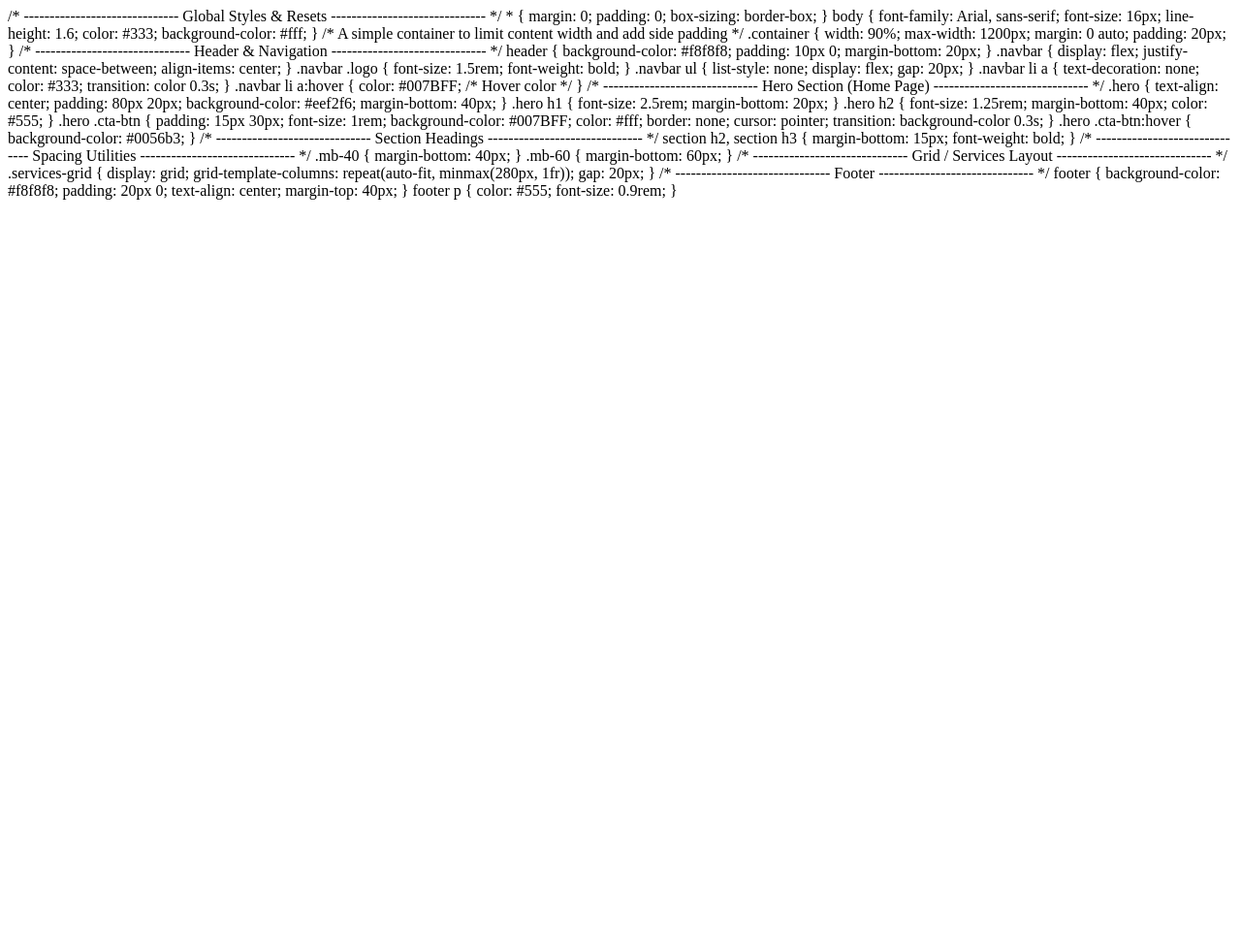
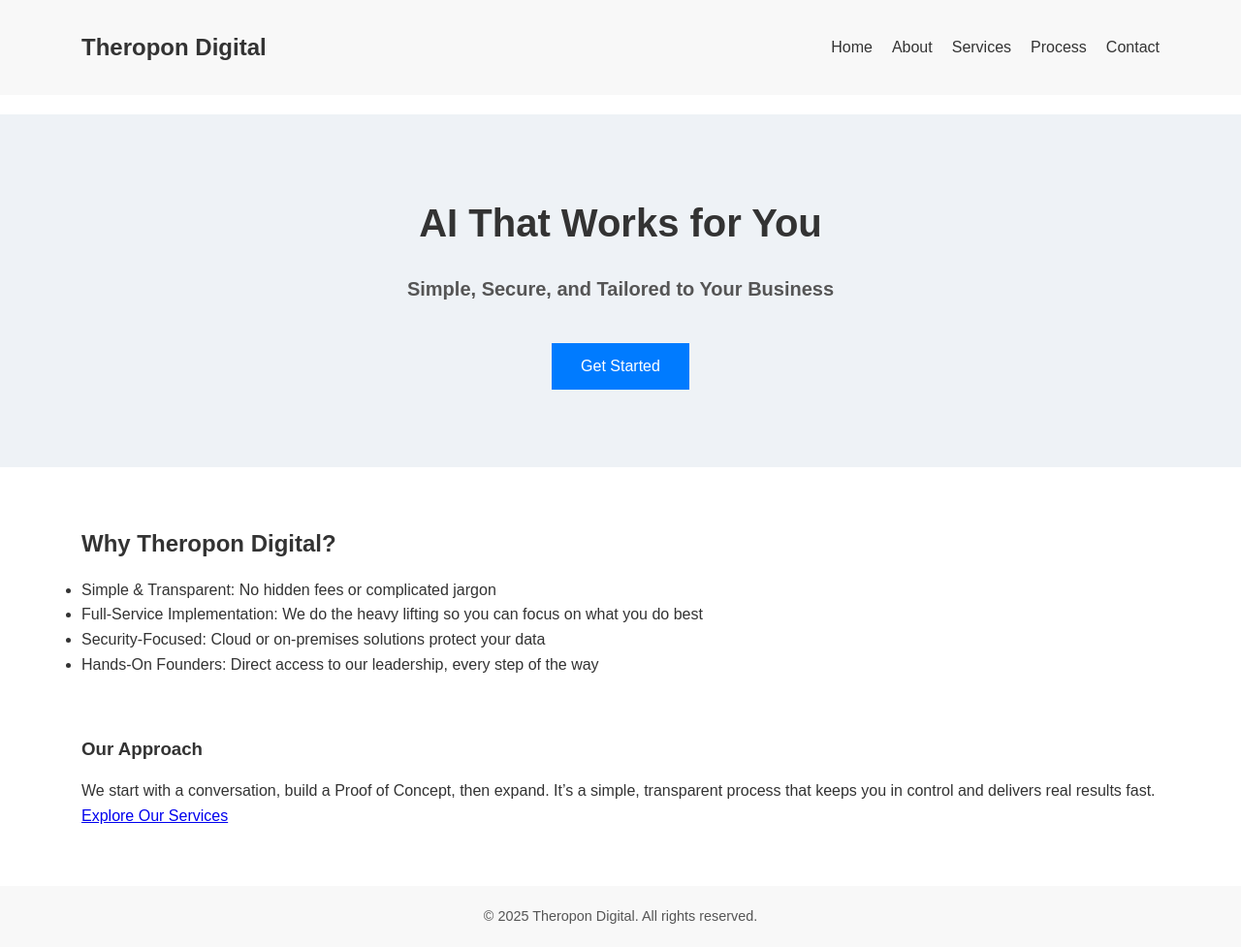
Before and after one commit to iatridis1/therapon-digital, a plain HTML site: page index.html in a window 1280 px wide. Shown: the whole page at 97% size. Before the commit the page ends 800 px from the top, so only its background shows below. Drawn offline with Linux system fonts and the light colour scheme.

Commit message:
Add files via upload

```diff
--- a/index.html
+++ b/index.html
@@ -1,139 +1,64 @@
-/* ------------------------------
-   Global Styles & Resets
------------------------------- */
-* {
-  margin: 0;
-  padding: 0;
-  box-sizing: border-box;
-}
+<!DOCTYPE html>
+<html lang="en">
+<head>
+  <meta charset="UTF-8" />
+  <meta name="viewport" content="width=device-width, initial-scale=1.0"/>
+  <title>Theropon Digital - Home</title>
+  <link rel="stylesheet" href="style.css" />
+</head>
+<body>
 
-body {
-  font-family: Arial, sans-serif;
-  font-size: 16px;
-  line-height: 1.6;
-  color: #333;
-  background-color: #fff;
-}
+  <!-- Header & Navigation -->
+  <header>
+    <div class="container navbar">
+      <div class="logo">Theropon Digital</div>
+      <ul>
+        <li><a href="index.html">Home</a></li>
+        <li><a href="about.html">About</a></li>
+        <li><a href="services.html">Services</a></li>
+        <li><a href="process.html">Process</a></li>
+        <li><a href="contact.html">Contact</a></li>
+      </ul>
+    </div>
+  </header>
 
-/* A simple container to limit content width and add side padding */
-.container {
-  width: 90%;
-  max-width: 1200px;
-  margin: 0 auto;
-  padding: 20px;
-}
+  <!-- Hero Section -->
+  <div class="hero">
+    <h1>AI That Works for You</h1>
+    <h2>Simple, Secure, and Tailored to Your Business</h2>
+    <button class="cta-btn" onclick="window.location.href='contact.html'">Get Started</button>
+  </div>
 
-/* ------------------------------
-   Header & Navigation
------------------------------- */
-header {
-  background-color: #f8f8f8;
-  padding: 10px 0;
-  margin-bottom: 20px;
-}
+  <!-- Main Content -->
+  <main class="container">
 
-.navbar {
-  display: flex;
-  justify-content: space-between;
-  align-items: center;
-}
+    <!-- Key Benefits -->
+    <section class="mb-60">
+      <h2>Why Theropon Digital?</h2>
+      <ul>
+        <li>Simple & Transparent: No hidden fees or complicated jargon</li>
+        <li>Full-Service Implementation: We do the heavy lifting so you can focus on what you do best</li>
+        <li>Security-Focused: Cloud or on-premises solutions protect your data</li>
+        <li>Hands-On Founders: Direct access to our leadership, every step of the way</li>
+      </ul>
+    </section>
 
-.navbar .logo {
-  font-size: 1.5rem;
-  font-weight: bold;
-}
+    <!-- Approach Preview -->
+    <section>
+      <h3>Our Approach</h3>
+      <p>
+        We start with a conversation, build a Proof of Concept, then expand. It’s a simple, transparent process that
+        keeps you in control and delivers real results fast.
+      </p>
+      <p><a href="services.html">Explore Our Services</a></p>
+    </section>
 
-.navbar ul {
-  list-style: none;
-  display: flex;
-  gap: 20px;
-}
+  </main>
 
-.navbar li a {
-  text-decoration: none;
-  color: #333;
-  transition: color 0.3s;
-}
+  <!-- Footer -->
+  <footer>
+    <p>&copy; 2025 Theropon Digital. All rights reserved.</p>
+  </footer>
 
-.navbar li a:hover {
-  color: #007BFF; /* Hover color */
-}
-
-/* ------------------------------
-   Hero Section (Home Page)
------------------------------- */
-.hero {
-  text-align: center;
-  padding: 80px 20px;
-  background-color: #eef2f6;
-  margin-bottom: 40px;
-}
-
-.hero h1 {
-  font-size: 2.5rem;
-  margin-bottom: 20px;
-}
-
-.hero h2 {
-  font-size: 1.25rem;
-  margin-bottom: 40px;
-  color: #555;
-}
-
-.hero .cta-btn {
-  padding: 15px 30px;
-  font-size: 1rem;
-  background-color: #007BFF;
-  color: #fff;
-  border: none;
-  cursor: pointer;
-  transition: background-color 0.3s;
-}
-
-.hero .cta-btn:hover {
-  background-color: #0056b3;
-}
-
-/* ------------------------------
-   Section Headings
------------------------------- */
-section h2,
-section h3 {
-  margin-bottom: 15px;
-  font-weight: bold;
-}
-
-/* ------------------------------
-   Spacing Utilities
------------------------------- */
-.mb-40 {
-  margin-bottom: 40px;
-}
-
-.mb-60 {
-  margin-bottom: 60px;
-}
-
-/* ------------------------------
-   Grid / Services Layout
------------------------------- */
-.services-grid {
-  display: grid;
-  grid-template-columns: repeat(auto-fit, minmax(280px, 1fr));
-  gap: 20px;
-}
-
-/* ------------------------------
-   Footer
------------------------------- */
-footer {
-  background-color: #f8f8f8;
-  padding: 20px 0;
-  text-align: center;
-  margin-top: 40px;
-}
-
-footer p {
-  color: #555;
-  font-size: 0.9rem;
-}
+</body>
+</html>
--- /dev/null
+++ b/style.css
@@ -0,0 +1,139 @@
+/* ------------------------------
+   Global Styles & Resets
+------------------------------ */
+* {
+  margin: 0;
+  padding: 0;
+  box-sizing: border-box;
+}
+
+body {
+  font-family: Arial, sans-serif;
+  font-size: 16px;
+  line-height: 1.6;
+  color: #333;
+  background-color: #fff;
+}
+
+/* A simple container to limit content width and add side padding */
+.container {
+  width: 90%;
+  max-width: 1200px;
+  margin: 0 auto;
+  padding: 20px;
+}
+
+/* ------------------------------
+   Header & Navigation
+------------------------------ */
+header {
+  background-color: #f8f8f8;
+  padding: 10px 0;
+  margin-bottom: 20px;
+}
+
+.navbar {
+  display: flex;
+  justify-content: space-between;
+  align-items: center;
+}
+
+.navbar .logo {
+  font-size: 1.5rem;
+  font-weight: bold;
+}
+
+.navbar ul {
+  list-style: none;
+  display: flex;
+  gap: 20px;
+}
+
+.navbar li a {
+  text-decoration: none;
+  color: #333;
+  transition: color 0.3s;
+}
+
+.navbar li a:hover {
+  color: #007BFF; /* Hover color */
+}
+
+/* ------------------------------
+   Hero Section (Home Page)
+------------------------------ */
+.hero {
+  text-align: center;
+  padding: 80px 20px;
+  background-color: #eef2f6;
+  margin-bottom: 40px;
+}
+
+.hero h1 {
+  font-size: 2.5rem;
+  margin-bottom: 20px;
+}
+
+.hero h2 {
+  font-size: 1.25rem;
+  margin-bottom: 40px;
+  color: #555;
+}
+
+.hero .cta-btn {
+  padding: 15px 30px;
+  font-size: 1rem;
+  background-color: #007BFF;
+  color: #fff;
+  border: none;
+  cursor: pointer;
+  transition: background-color 0.3s;
+}
+
+.hero .cta-btn:hover {
+  background-color: #0056b3;
+}
+
+/* ------------------------------
+   Section Headings
+------------------------------ */
+section h2,
+section h3 {
+  margin-bottom: 15px;
+  font-weight: bold;
+}
+
+/* ------------------------------
+   Spacing Utilities
+------------------------------ */
+.mb-40 {
+  margin-bottom: 40px;
+}
+
+.mb-60 {
+  margin-bottom: 60px;
+}
+
+/* ------------------------------
+   Grid / Services Layout
+------------------------------ */
+.services-grid {
+  display: grid;
+  grid-template-columns: repeat(auto-fit, minmax(280px, 1fr));
+  gap: 20px;
+}
+
+/* ------------------------------
+   Footer
+------------------------------ */
+footer {
+  background-color: #f8f8f8;
+  padding: 20px 0;
+  text-align: center;
+  margin-top: 40px;
+}
+
+footer p {
+  color: #555;
+  font-size: 0.9rem;
+}
```
